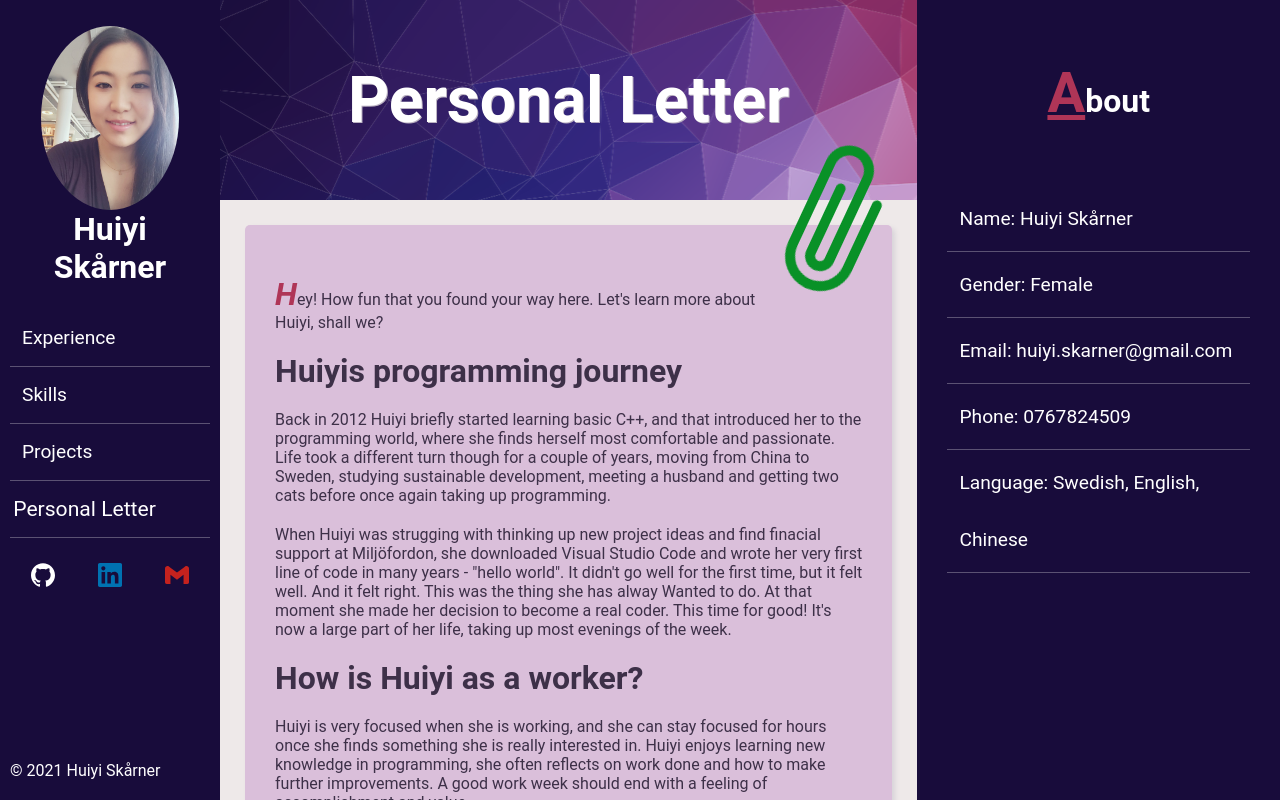
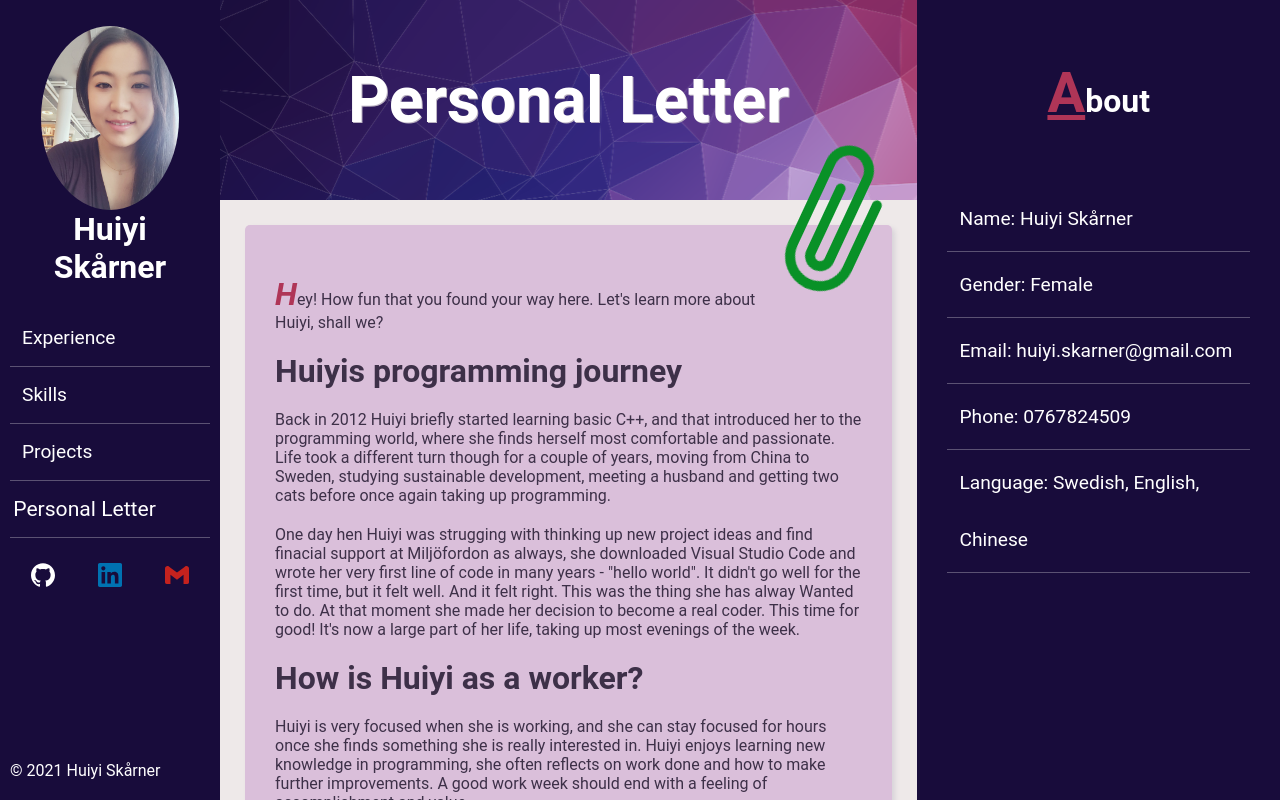
Before and after one commit to hui1010/cv, a React (Create React App) app: page /personal_letter in a window 1280 px wide. Shown: the top 800 px of the page. Built offline with nearby package versions, Linux system fonts and the light colour scheme.

Commit message:
Modified text

```diff
--- a/src/components/PersonalLetter.jsx
+++ b/src/components/PersonalLetter.jsx
@@ -17,7 +17,7 @@ const PersonalLetter = () => {
                     Life took a different turn though for a couple of years, moving from China to Sweden, studying sustainable development, meeting a husband and getting two cats before once again taking up programming.
                 </p>
                 <p>
-                    When Huiyi was strugging with thinking up new project ideas and find finacial support at Miljöfordon, she downloaded Visual Studio Code and wrote her very first line of code in many years - "hello world". It didn't go well for the first time, but it felt well. And it felt right.
+                    One day hen Huiyi was strugging with thinking up new project ideas and find finacial support at Miljöfordon as always, she downloaded Visual Studio Code and wrote her very first line of code in many years - "hello world". It didn't go well for the first time, but it felt well. And it felt right.
                     This was the thing she has alway Wanted to do. At that moment she made her decision to become a real coder. This time for good! It's now a large part of her life, taking up most evenings of the week.
                 </p>
             </div>
```
